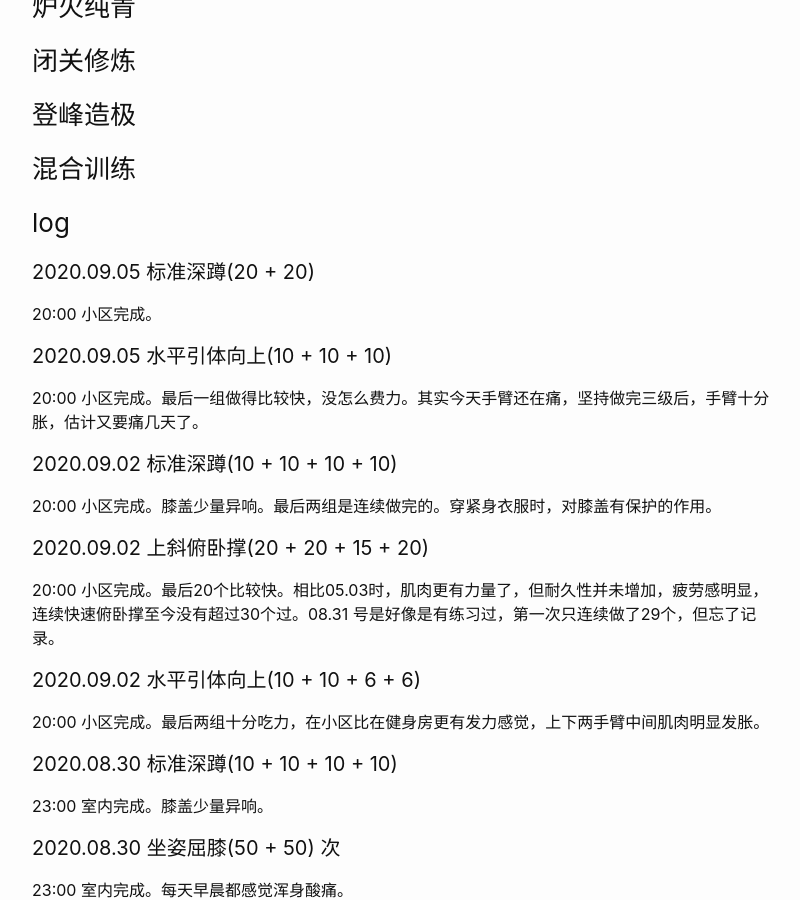
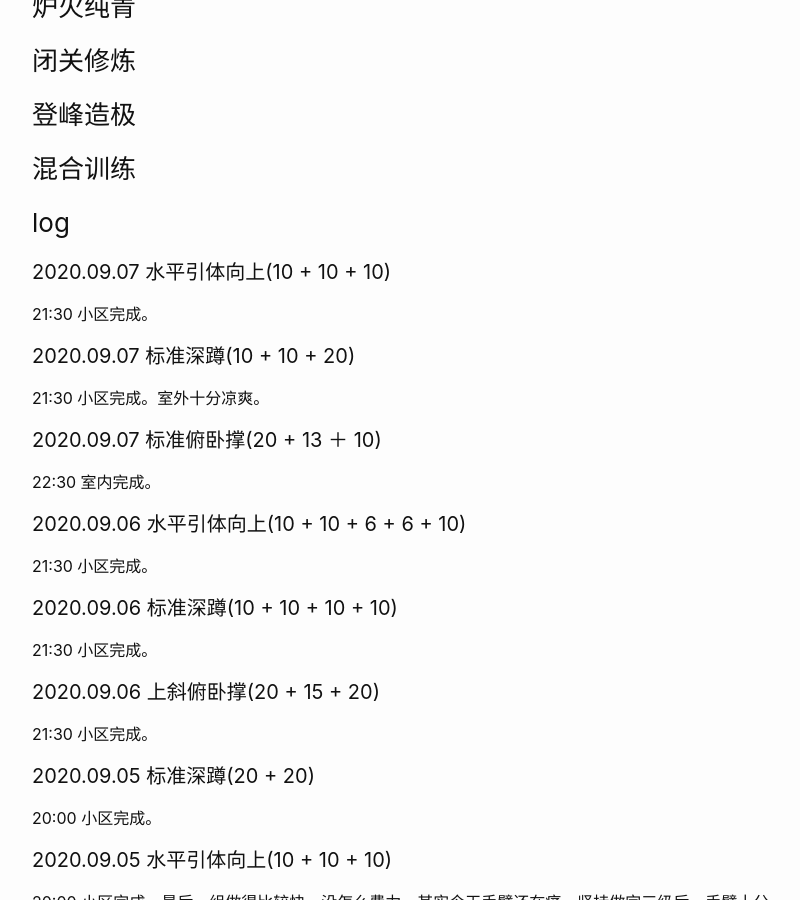
Before and after one commit to wangtiga/wangtiga.github.io, a Jekyll site: the page built from _previews/exercise.md, in a window 1280 px wide and 900 px high, scrolled down 653 px. Shown: the whole window, without its empty margins (238-1038 px from the left). Built offline with Jekyll 4.4.1, drawn with Linux system fonts in a browser that asks for light colours.

Commit message:
updated from notep

```diff
--- a/_previews/exercise.md
+++ b/_previews/exercise.md
@@ -29,6 +29,36 @@ tags:   todo
 
 
 ### log
+
+
+
+#### 2020.09.07 水平引体向上(10 + 10 + 10)
+
+21:30 小区完成。
+
+#### 2020.09.07 标准深蹲(10 + 10 + 20)
+
+21:30 小区完成。室外十分凉爽。
+
+#### 2020.09.07 标准俯卧撑(20 + 13 ＋ 10)
+
+22:30 室内完成。
+
+
+
+
+#### 2020.09.06 水平引体向上(10 + 10 + 6 + 6 + 10)
+
+21:30 小区完成。
+
+#### 2020.09.06 标准深蹲(10 + 10 + 10 + 10)
+
+21:30 小区完成。
+
+#### 2020.09.06 上斜俯卧撑(20 + 15 + 20)
+
+21:30 小区完成。
+
 
 
 
```
